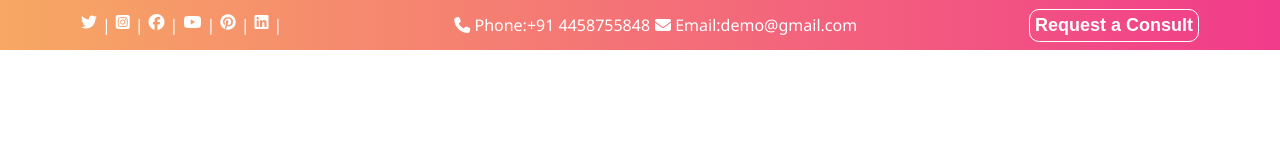
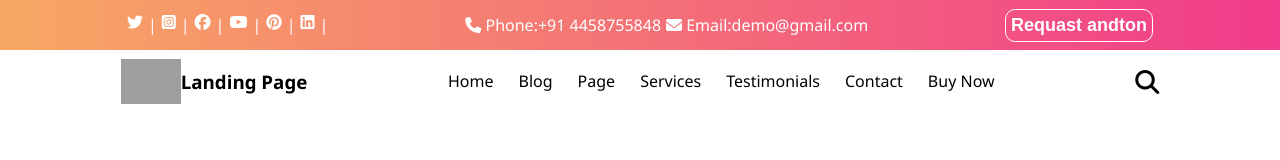
Before and after one commit to dibyenduweb/codsoft, a plain HTML site: page landing-page/index.html in a window 1280 px wide. Drawn offline with Linux system fonts and the light colour scheme; grey boxes are pictures that could not be loaded.

Commit message:
navmenu completed

```diff
--- a/landing-page/index.html
+++ b/landing-page/index.html
@@ -1,23 +1,17 @@
 <!DOCTYPE html>
 <html lang="en">
 <head>
-    <meta charset="UTF-8" />
-    <meta name="viewport" content="width=device-width, initial-scale=1.0" />
+    <meta charset="UTF-8">
+    <meta name="viewport" content="width=device-width, initial-scale=1.0">
     <title>Landing page</title>
-    <link rel="stylesheet" href="style.css" />
-    <link
-      rel="stylesheet"
-      href="https://cdnjs.cloudflare.com/ajax/libs/font-awesome/6.5.2/css/all.min.css"
-      integrity="sha512-SnH5WK+bZxgPHs44uWIX+LLJAJ9/2PkPKZ5QiAj6Ta86w+fsb2TkcmfRyVX3pBnMFcV7oQPJkl9QevSCWr3W6A=="
-      crossorigin="anonymous"
-      referrerpolicy="no-referrer"
-    />
+    <link rel="stylesheet" href="style.css">
+    <link rel="stylesheet" href="https://cdnjs.cloudflare.com/ajax/libs/font-awesome/6.5.2/css/all.min.css" integrity="sha512-SnH5WK+bZxgPHs44uWIX+LLJAJ9/2PkPKZ5QiAj6Ta86w+fsb2TkcmfRyVX3pBnMFcV7oQPJkl9QevSCWr3W6A==" crossorigin="anonymous" referrerpolicy="no-referrer" />
 </head>
 <body>
     <!-- top section -->
     <section class="top-container">
         <div class="li">
-        <i class="fa-brands fa-twitter bord"></i>|
+            <i  class="fa-brands fa-twitter bord"></i>|
             <i class="fa-brands fa-square-instagram"></i>|
             <i class="fa-brands fa-facebook"></i>|
             <i class="fa-brands fa-youtube"></i>|
@@ -29,8 +23,32 @@
             <p><i class="fa-solid fa-envelope"></i> Email:demo@gmail.com</p>
         </div>
         <div class="top-button">
-        <button>Request a Consult</button>
+            <button>Requast andton</button>
         </div>
     </section>
+
+<!-- Main nav menu -->
+<section class="main-nav">
+    <div class="img1">
+        <img src="https://www.goedit.co.uk/wp-content/uploads/2019/11/call-to-action-icon-image.png" alt="">
+        <h3>Landing Page</h3>
+    </div>
+    <div class="menus">
+        <li>Home</li>
+        <li>Blog</li>
+        <li>Page</li>
+        <li>Services</li>
+        <li>Testimonials</li>
+        <li>Contact</li>
+        <li>Buy Now</li>
+    </div>
+    <div>
+        <h1><i class="fa fa-search" aria-hidden="true"></i></h1>
+    </div>
+
+</section>
+
+
+
 </body>
 </html>
--- a/landing-page/style.css
+++ b/landing-page/style.css
@@ -8,7 +8,7 @@ body {
 }
 .top-container {
   display: flex;
-  justify-content: space-around;
+  justify-content: space-evenly;
   align-items: center;
   gap: 10px;
   max-width: 1380px;
@@ -40,3 +40,26 @@ button {
   font-weight: bold;
   padding: 5px;
 }
+
+.img1{
+  display: flex;
+  align-items: center;
+}
+img{
+  width: 60px;
+}
+.menus, li{
+  display: flex;
+  text-decoration: none;
+  gap: 5px;
+  padding: 10px;
+}
+li:hover{
+  background-color: #F6AF5F;
+  padding: 10px;
+}
+.main-nav{
+  display: flex;
+  align-items: center;
+  justify-content: space-evenly;
+}
```
Lines whose indentation alone changed are shown as unchanged.
